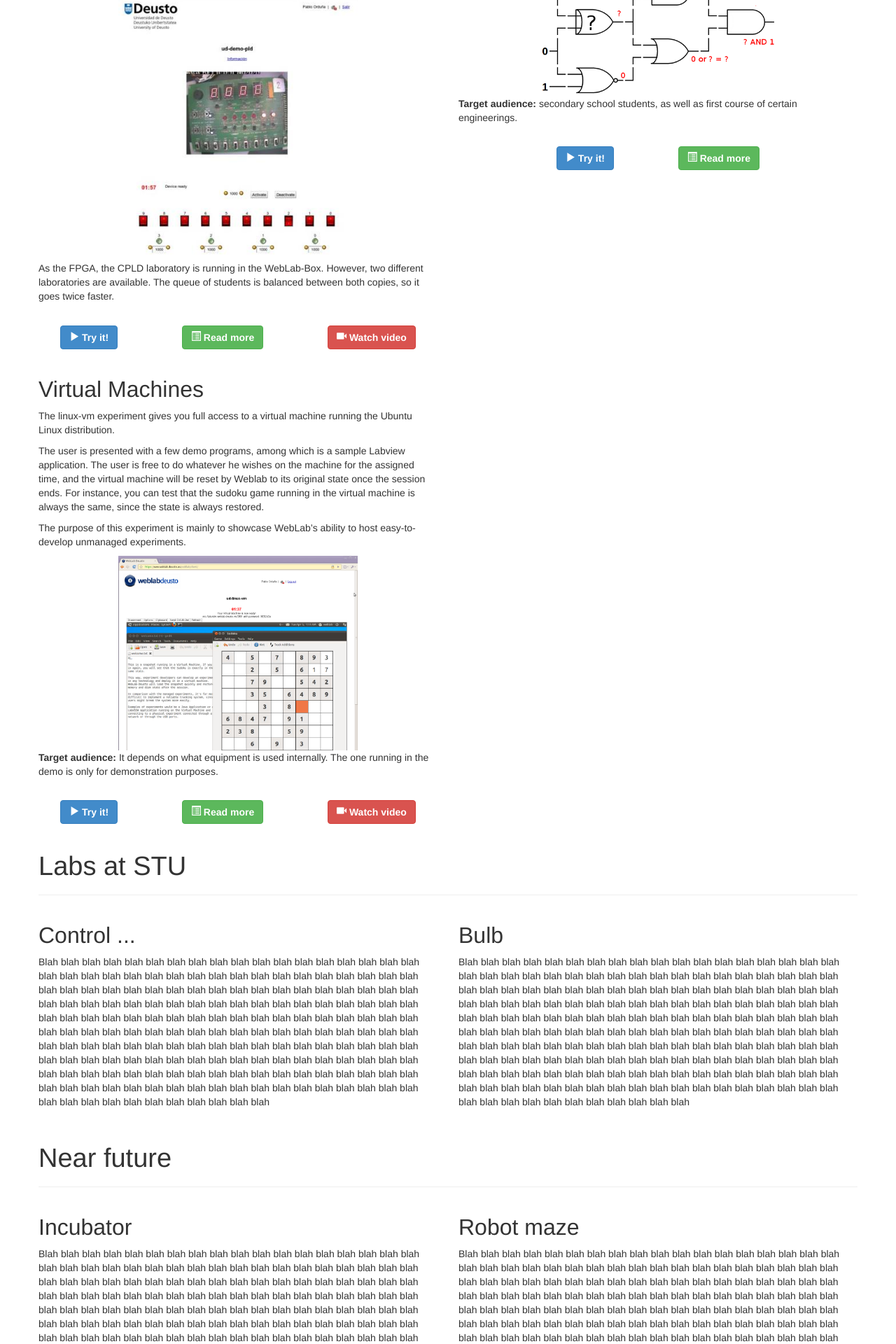
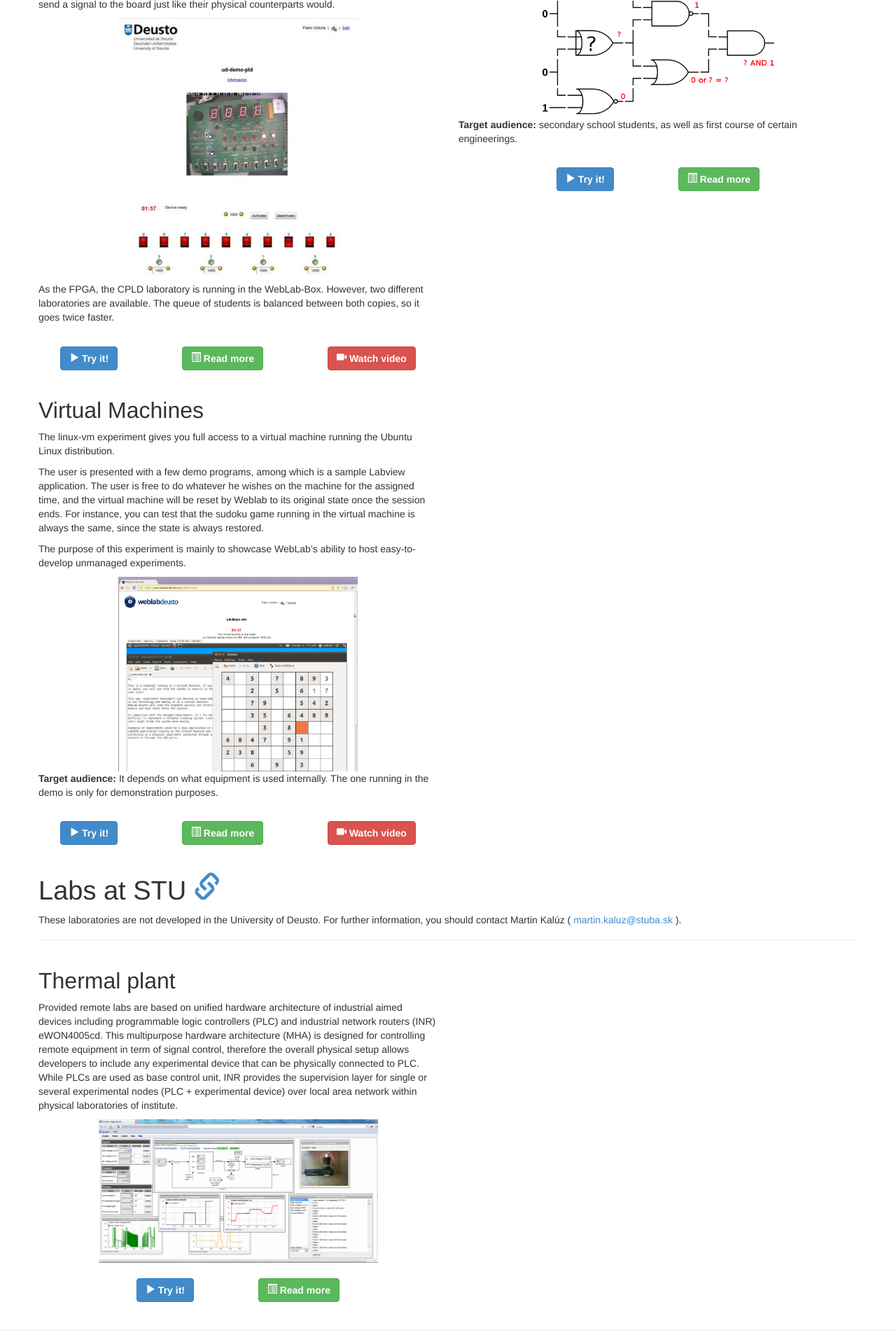
Before and after one commit to weblabdeusto/website, a Python web app: template templates/labs.html in a window 1280 px wide. Shown: the part 2080-4000 px from the top of the page at 70% size. Run offline with Jinja, Linux system fonts and the light colour scheme; the template is opened without the code that fills it, so the values that code supplies are empty.

Commit message:
Add STU labs; finish first version of the web

```diff
--- a/templates/labs.html
+++ b/templates/labs.html
@@ -7,6 +7,7 @@
 
     <div class="page-header">
         <h1>Labs at Deusto</h1>
+        <p>This is a selection of the laboratories available in the <a href="http://www.deusto.es/" target="_blank">University of Deusto</a>.</p>
     </div>
 
     <div class="row vmargin-20">
@@ -199,25 +200,37 @@
 
 
     <div class="page-header">
-        <h1>Labs at STU</h1>
+        <h1>Labs at STU <a href="http://kirp50.chtf.stuba.sk/" target="_blank"><span class="glyphicon glyphicon-link"></span></a></h1>
+        <p>These laboratories are not developed in the University of Deusto. For further information, you should contact Martin Kalúz ( <span class="stubamail">martin.kaluz</span> <span class="mydomain">[at] stuba.sk</span>).
     </div>
 
     <div class="row vmargin-20">
         <div class="col-lg-6">
-            <h2>Control ...</h2>
+            <h2>Thermal plant</h2>
 
-            <p>Blah blah blah blah blah blah blah blah blah blah blah blah blah blah blah blah blah blah blah blah blah blah blah blah blah blah blah blah blah blah blah blah blah blah blah blah blah blah blah blah blah blah blah blah blah blah blah blah blah blah blah blah blah blah blah blah blah blah blah blah blah blah blah blah blah blah blah blah blah blah blah blah blah blah blah blah blah blah blah blah blah blah blah blah blah blah blah blah blah blah blah blah blah blah blah blah blah blah blah blah blah blah blah blah blah blah blah blah blah blah blah blah blah blah blah blah blah blah blah blah blah blah blah blah blah blah blah blah blah blah blah blah blah blah blah blah blah blah blah blah blah blah blah blah blah blah blah blah blah blah blah blah blah blah blah blah blah blah blah blah blah blah blah blah blah blah blah blah blah blah blah blah blah blah blah blah blah blah blah blah blah blah blah blah blah blah blah blah blah blah blah</p>
+            <p>Provided remote labs are based on unified hardware architecture of industrial aimed devices including programmable logic controllers (PLC) and industrial network routers (INR) eWON4005cd. This multipurpose hardware architecture (MHA) is designed for controlling remote equipment in term of signal control, therefore the overall physical setup allows developers to include any experimental device that can be physically connected to PLC. While PLCs are used as base control unit, INR provides the supervision layer for single or several experimental nodes (PLC + experimental device) over local area network within physical laboratories of institute.</p>
+
+            <div class="text-center">
+                <img src="assets/img/stuba_lab.png" width="70%"/>
+            </div>
+
+            <div class="text-center">
+                <a class="btn btn-primary" href="http://kirp50.chtf.stuba.sk/weblab/client/index.html?locale=es#page=experiment&exp.category=Control%20labs&exp.name=thermal-plant-udaq28lt"><span class="glyphicon glyphicon-play"></span> Try it!</a>
+                <span class="spacer"></span>
+                <a class="btn btn-success" href="http://dx.doi.org/10.3182/20130828-3-UK-2039.00048"><span class="glyphicon glyphicon-list-alt"></span> Read more</a>
+            </div>
         </div>
 
-        <div class="col-lg-6">
+<!--        <div class="col-lg-6">
             <h2>Bulb</h2>
 
             <p>Blah blah blah blah blah blah blah blah blah blah blah blah blah blah blah blah blah blah blah blah blah blah blah blah blah blah blah blah blah blah blah blah blah blah blah blah blah blah blah blah blah blah blah blah blah blah blah blah blah blah blah blah blah blah blah blah blah blah blah blah blah blah blah blah blah blah blah blah blah blah blah blah blah blah blah blah blah blah blah blah blah blah blah blah blah blah blah blah blah blah blah blah blah blah blah blah blah blah blah blah blah blah blah blah blah blah blah blah blah blah blah blah blah blah blah blah blah blah blah blah blah blah blah blah blah blah blah blah blah blah blah blah blah blah blah blah blah blah blah blah blah blah blah blah blah blah blah blah blah blah blah blah blah blah blah blah blah blah blah blah blah blah blah blah blah blah blah blah blah blah blah blah blah blah blah blah blah blah blah blah blah blah blah blah blah blah blah blah blah blah blah</p>
         </div>
-
+-->
     </div>
 
 
+<!--
     <div class="page-header">
         <h1>Near future</h1>
     </div>
@@ -252,8 +265,22 @@
             <p>Blah blah blah blah blah blah blah blah blah blah blah blah blah blah blah blah blah blah blah blah blah blah blah blah blah blah blah blah blah blah blah blah blah blah blah blah blah blah blah blah blah blah blah blah blah blah blah blah blah blah blah blah blah blah blah blah blah blah blah blah blah blah blah blah blah blah blah blah blah blah blah blah blah blah blah blah blah blah blah blah blah blah blah blah blah blah blah blah blah blah blah blah blah blah blah blah blah blah blah blah blah blah blah blah blah blah blah blah blah blah blah blah blah blah blah blah blah blah blah blah blah blah blah blah blah blah blah blah blah blah blah blah blah blah blah blah blah blah blah blah blah blah blah blah blah blah blah blah blah blah blah blah blah blah blah blah blah blah blah blah blah blah blah blah blah blah blah blah blah blah blah blah blah blah blah blah blah blah blah blah blah blah blah blah blah blah blah blah blah blah blah</p>
         </div>
     </div>
-
+-->
 
 </div>
 
 {% endblock %}
+
+{% block scripts %}
+<script type="text/javascript">
+    $(function(){
+        $(".stubamail").each(function(index) {
+            var addr = $(this).text().replace(/\n/g,"").replace(/ /g,"");
+            $(this).html('<a href="mailto:'+addr+'@stuba.sk" >'+ addr +'@stuba.sk</a>');
+        });
+        $(".mydomain").each(function(index) {
+            $(this).hide();
+        });
+    });
+</script>
+{% endblock %}
--- a/templates/members.html
+++ b/templates/members.html
@@ -76,7 +76,6 @@
             <h3>Gustavo Martín Vela</h3>
             <img height="200px" src="assets/img/members/gmartinvela.jpg"/>
             <br/><br/>
-            <img height="20px" src="assets/img/mail-icon.png"> <span class="opendeustomail">gustavo.martin</span> <span class="mydomain">[at] opendeusto.es</span><br/>
             <img height="20px" src="assets/img/linkedin-icon.png"> <a href="http://linkedin.com/in/gustavomartinvela">LinkedIn profile</a><br/>
             <img height="20px" src="assets/img/github-icon.png"> <a href="http://github.com/gmartinvela/">GitHub profile</a><br/>
         </div>
```
Also changed, not shown: output/assets/img/stuba_lab.png (added).
